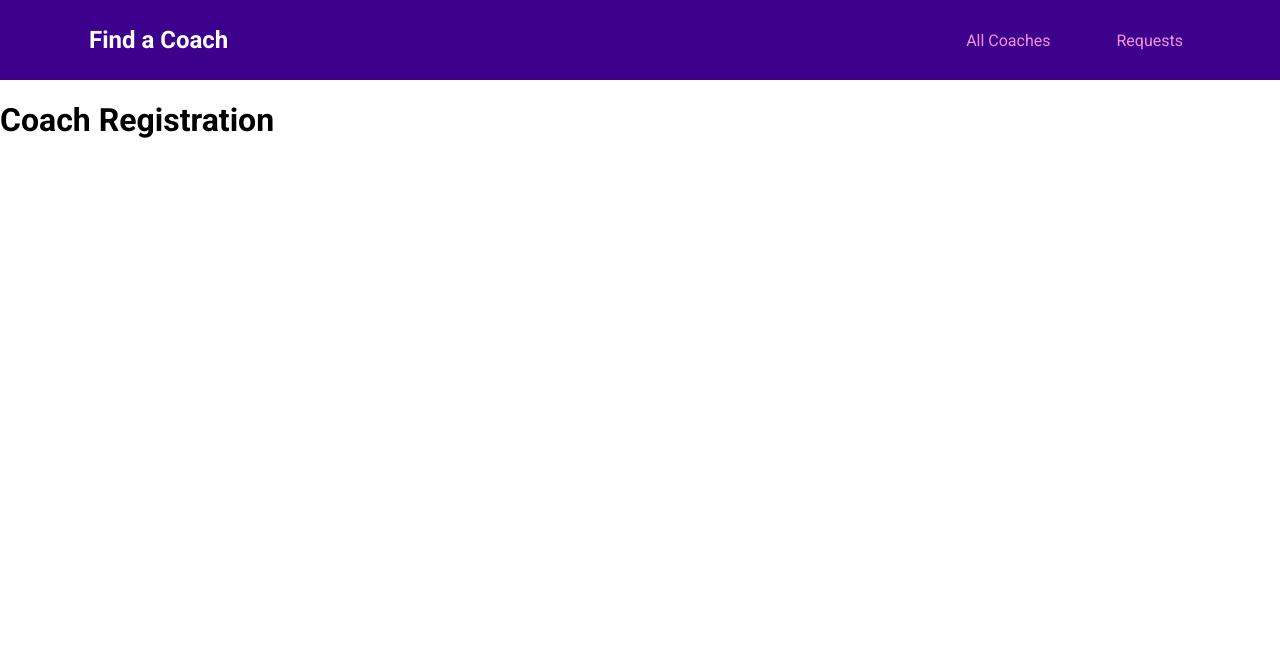
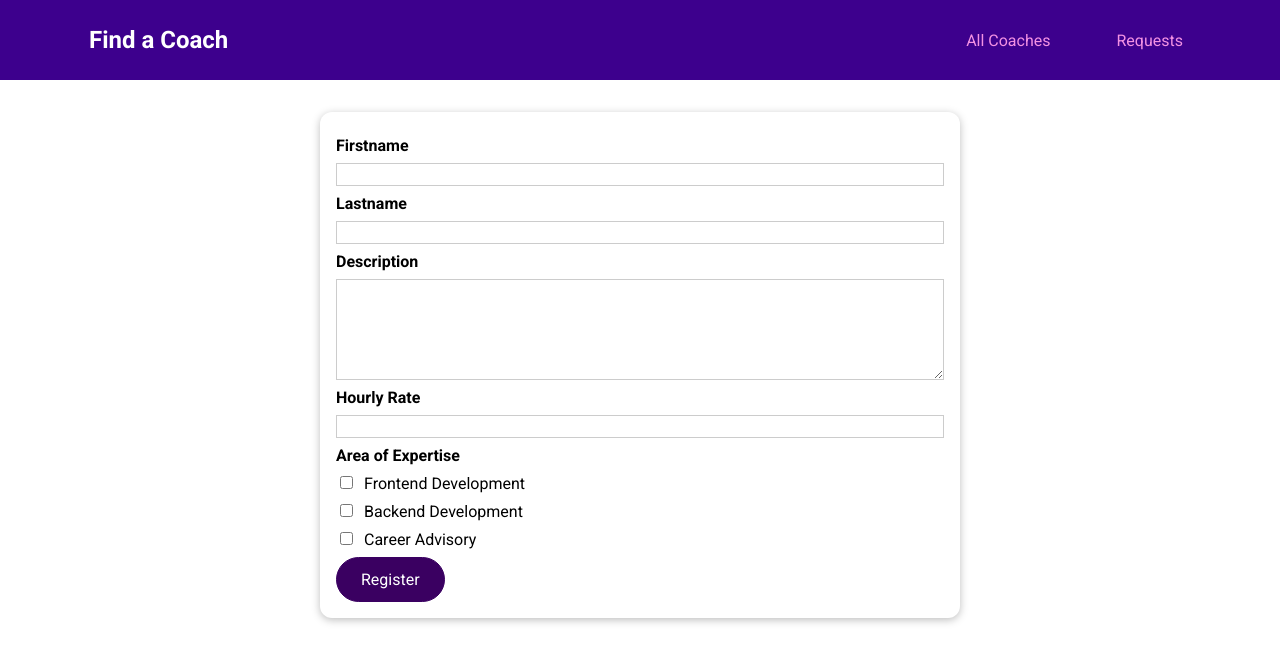
Before and after one commit to Akshay-Daundkar-14/coach-finder, a Vue app: page /register in a window 1280 px wide. Shown: the top 662 px of the page. Built offline with nearby package versions, Linux system fonts and the light colour scheme.

Commit message:
Major Changes

```diff
--- /dev/null
+++ b/src/components/coaches/CoachFilter.vue
@@ -0,0 +1,74 @@
+<template>
+  <base-card>
+    <h2>Find Your Coach</h2>
+
+    <span class="filter-option">
+      <input type="checkbox" checked id="frontend" @change="changeArea" />
+      <label for="frontend">Frontend</label>
+    </span>
+
+    <span class="filter-option">
+      <input type="checkbox" checked id="backend" @change="changeArea" />
+      <label for="backend">Backend</label>
+    </span>
+
+    <span class="filter-option">
+      <input type="checkbox" checked id="career" @change="changeArea" />
+      <label for="career">Career</label>
+    </span>
+  </base-card>
+</template>
+
+<script>
+export default {
+  data() {
+    return {
+      filteredData: {
+        frontend: true,
+        backend: true,
+        career: true,
+      },
+    };
+  },
+  methods: {
+    changeArea(event) {
+      const isChange = event.target.checked;
+      const changedInputArea = event.target.id;
+
+      const updatedFilterData = {
+        ...this.filteredData,
+        [changedInputArea]: isChange,
+      };
+
+        this.filteredData = updatedFilterData;
+
+      this.$emit('change-filter', updatedFilterData);
+    },
+  },
+};
+</script>
+
+
+
+<style scoped>
+h2 {
+  margin: 0.5rem 0;
+}
+
+.filter-option {
+  margin-right: 1rem;
+}
+
+.filter-option label,
+.filter-option input {
+  vertical-align: middle;
+}
+
+.filter-option label {
+  margin-left: 0.25rem;
+}
+
+.filter-option.active label {
+  font-weight: bold;
+}
+</style>
--- /dev/null
+++ b/src/components/coaches/CoachForm.vue
@@ -0,0 +1,126 @@
+<template>
+  <form @submit.prevent="submitForm">
+    <div class="form-control">
+      <label for="firstname">Firstname</label>
+      <input type="text" id="firstname" v-model.trim="firstname" />
+    </div>
+
+    <div class="form-control">
+      <label for="lastname">Lastname</label>
+      <input type="text" id="lastname" v-model.trim="lastname" />
+    </div>
+
+    <div class="form-control">
+      <label for="description">Description</label>
+      <textarea v-model.trim="description" id="description" rows="5"></textarea>
+    </div>
+
+    <div class="form-control">
+      <label for="rate">Hourly Rate</label>
+      <input type="number" id="rate" v-model.number="rate" />
+    </div>
+
+    <div>
+      <h3>Area of Expertise</h3>
+      <div class="form-control">
+        <input type="checkbox" id="frontend" value="frontend" v-model="areas" />
+        <label for="frontend">Frontend Development</label>
+      </div>
+
+      <div class="form-control">
+        <input type="checkbox" id="backend" value="backend" v-model="areas" />
+        <label for="backend">Backend Development</label>
+      </div>
+
+      <div class="form-control">
+        <input type="checkbox" id="career" value="career" v-model="areas" />
+        <label for="career">Career Advisory</label>
+      </div>
+    </div>
+    <base-button>Register</base-button>
+  </form>
+</template>
+
+<script>
+export default {
+  data() {
+    return {
+      firstname: '',
+      lastname: '',
+      description: '',
+      rate: null,
+      areas: [],
+    };
+  },
+  methods: {
+    submitForm() {
+      const formData = {
+        first: this.firstname,
+        last: this.lastname,
+        rate: this.rate,
+        description: this.description,
+        areas: this.areas,
+      };
+      this.$emit('save-data', formData);
+    },
+  },
+};
+</script>
+
+
+<style scoped>
+.form-control {
+  margin: 0.5rem 0;
+}
+
+label {
+  font-weight: bold;
+  display: block;
+  margin-bottom: 0.5rem;
+}
+
+input[type='checkbox'] + label {
+  font-weight: normal;
+  display: inline;
+  margin: 0 0 0 0.5rem;
+}
+
+input,
+textarea {
+  display: block;
+  width: 100%;
+  border: 1px solid #ccc;
+  font: inherit;
+}
+
+input:focus,
+textarea:focus {
+  background-color: #f0e6fd;
+  outline: none;
+  border-color: #3d008d;
+}
+
+input[type='checkbox'] {
+  display: inline;
+  width: auto;
+  border: none;
+}
+
+input[type='checkbox']:focus {
+  outline: #3d008d solid 1px;
+}
+
+h3 {
+  margin: 0.5rem 0;
+  font-size: 1rem;
+}
+
+.invalid label {
+  color: red;
+}
+
+.invalid input,
+.invalid textarea {
+  border: 1px solid red;
+}
+</style>
--- a/src/pages/coaches/CoachDetails.vue
+++ b/src/pages/coaches/CoachDetails.vue
@@ -1,5 +1,58 @@
 <template>
-    <h1>Coach Details</h1>
-    <router-view></router-view>
-    <router-link to="/coaches/c3/contact">Contact Coach</router-link>
+  <section>
+    <base-card>
+        <h2>{{fullName}}</h2>
+        <h3>${{rate}}/hour</h3>
+     </base-card>
+  </section>
+
+  <section>
+    <base-card>
+        <header>
+            <h2>Interested? Reach out now!</h2>
+            <base-button link :to="contactLink">Contact</base-button>
+        </header>
+        <router-view></router-view>
+    </base-card>
+  </section>
+
+    <section>
+        <base-card>
+        <base-badge v-for="area in areas" :key="area" :type="area" :title="area"></base-badge>
+        <p>{{description}}</p>
+        </base-card>
+    </section>
+
 </template>
+
+<script>
+export default {
+    props:['id'],
+    data(){
+        return{
+            selectedCoach:null
+        }
+    },
+    created(){
+        this.selectedCoach = this.$store.getters['coaches/coaches'].find((coach)=>coach.id === this.id);
+    },
+    computed:{
+        fullName(){
+            return this.selectedCoach.firstName + " "+ this.selectedCoach.lastName;
+        },
+        contactLink(){
+            // return this.$route.path + "/contact";
+            return '/coaches/'+this.id +'/contact'
+        },
+        areas(){
+            return this.selectedCoach.areas;
+        },
+        rate(){
+            return this.selectedCoach.hourlyRate;
+        },
+        description(){
+            return this.selectedCoach.description;
+        }
+    }
+}
+</script>
--- a/src/pages/coaches/CoachRegistration.vue
+++ b/src/pages/coaches/CoachRegistration.vue
@@ -1,3 +1,20 @@
 <template>
-    <h1>Coach Registration</h1>
+  <base-card>
+    <coach-form @save-data="saveData"></coach-form>
+  </base-card>
 </template>
+
+<script>
+import CoachForm from '../../components/coaches/CoachForm.vue';
+export default {
+  components: {
+    CoachForm,
+  },
+  methods:{
+    saveData(data){
+      this.$store.dispatch('coaches/registerCoach',data);
+      this.$router.push('/coaches');
+    }
+  }
+};
+</script>
--- a/src/pages/coaches/CoachesList.vue
+++ b/src/pages/coaches/CoachesList.vue
@@ -1,9 +1,13 @@
 <template>
-  <section>FILTER</section>
+  <section>
+    <coach-filter @change-filter="filteredData"></coach-filter>
+  </section>
   <base-card>
     <div class="controls">
       <base-button mode="outline">Refresh</base-button>
-      <base-button :link='true' :to="'/register'">Register as Coach</base-button>
+      <base-button v-if="!isCoach" :link="true" :to="'/register'"
+        >Register as Coach</base-button
+      >
     </div>
 
     <section v-if="hasCoaches">
@@ -25,17 +29,52 @@
 
 <script>
 import CoachItem from '../../components/coaches/CoachItem.vue';
+import CoachFilter from '../../components/coaches/CoachFilter.vue';
 
 export default {
+  data() {
+    return {
+      filterArea: {
+        frontend: true,
+        backend: true,
+        career: true,
+      },
+    };
+  },
   components: {
     CoachItem,
+    CoachFilter,
   },
   computed: {
+    isCoach(){
+     return this.$store.getters['coaches/isCoach'];
+    },
     filteredCoach() {
-      return this.$store.getters['coaches/coaches'];
+      const coaches = this.$store.getters['coaches/coaches'];
+      return coaches.filter(coach=>{
+        if(this.filterArea.frontend && coach.areas.includes('frontend'))
+        {
+          return true;
+        }
+        if(this.filterArea.backend && coach.areas.includes('backend'))
+        {
+          return true;
+        }
+        if(this.filterArea.career && coach.areas.includes('career'))
+        {
+          return true;
+        }
+        return false;
+      });
+
     },
     hasCoaches() {
       return this.$store.getters['coaches/hasCoaches'];
+    },
+  },
+  methods: {
+    filteredData(updatedFilterData) {
+      this.filterArea = updatedFilterData;
     },
   },
 };
--- a/src/router.js
+++ b/src/router.js
@@ -1,28 +1,30 @@
-import { createRouter, createWebHistory } from "vue-router";
+import { createRouter, createWebHistory } from 'vue-router';
 
+import CoachesList from './pages/coaches/CoachesList.vue';
+import CoachDetails from './pages/coaches/CoachDetails.vue';
+import CoachRegistration from './pages/coaches/CoachRegistration.vue';
 
-import CoachesList from "./pages/coaches/CoachesList.vue";
-import CoachDetails from "./pages/coaches/CoachDetails.vue";
-import CoachRegistration from "./pages/coaches/CoachRegistration.vue";
-
-import RequestReceived from "./pages/requests/RequestReceived.vue";
-import ContactCoach from "./pages/requests/ContactCoach.vue";
-import NotFound from "./pages/NotFound.vue";
-
-
+import RequestReceived from './pages/requests/RequestReceived.vue';
+import ContactCoach from './pages/requests/ContactCoach.vue';
+import NotFound from './pages/NotFound.vue';
 
 const router = createRouter({
-    history:createWebHistory(),
-    routes:[
-        {path:'/', redirect:'/coaches'},
-        {path:'/coaches', component:CoachesList},
-        {path:'/coaches/:id', component:CoachDetails,children:[
-            {path:'contact',component:ContactCoach} // /coaches/c1/contact
-        ]},
-        {path:'/register',component:CoachRegistration},
-        {path:'/requests',component:RequestReceived},
-        {path:'/:notFound(.*)',component:NotFound},
-    ]
+  history: createWebHistory(),
+  routes: [
+    { path: '/', redirect: '/coaches' },
+    { path: '/coaches', component: CoachesList },
+    {
+      path: '/coaches/:id',
+      component: CoachDetails,
+      props:true,
+      children: [
+        { path: 'contact', component: ContactCoach }, // /coaches/c1/contact
+      ],
+    },
+    { path: '/register', component: CoachRegistration },
+    { path: '/requests', component: RequestReceived },
+    { path: '/:notFound(.*)', component: NotFound },
+  ],
 });
 
 export default router;
--- a/src/store/index.js
+++ b/src/store/index.js
@@ -1,10 +1,21 @@
 import { createStore } from "vuex";
 import coachesModule from "./modules/coaches/index.js";
+// import getters from "./modules/coaches/getters.js";
 
 
 const store = createStore({
     modules:{
         coaches:coachesModule
+    },
+    state(){
+        return{
+            userId:'c3'
+        }
+    },
+    getters:{
+        userId(state){
+            return state.userId;
+        }
     }
 });
 
--- a/src/store/modules/coaches/actions.js
+++ b/src/store/modules/coaches/actions.js
@@ -1 +1,13 @@
-export default{}
+export default {
+  registerCoach(context, data) {
+    const coachData = {
+      id: context.rootGetters.userId,
+      firstName: data.first,
+      lastName: data.last,
+      areas: data.areas,
+      description: data.description,
+      hourlyRate: data.rate,
+    };
+    context.commit('registerCoach',coachData);
+  },
+};
--- a/src/store/modules/coaches/getters.js
+++ b/src/store/modules/coaches/getters.js
@@ -9,5 +9,11 @@ export default{
         }else{
             return false;
         }
+    },
+    isCoach(_,getters,_2,rootGetters){
+        const coaches = getters.coaches;
+        const userId = rootGetters.userId;
+        return coaches.some(coach=>coach.id===userId);
+
     }
 }
--- a/src/store/modules/coaches/mutations.js
+++ b/src/store/modules/coaches/mutations.js
@@ -1 +1,5 @@
-export default{}
+export default{
+    registerCoach(state,payload){
+        state.coaches.push(payload);
+    }
+}
```
